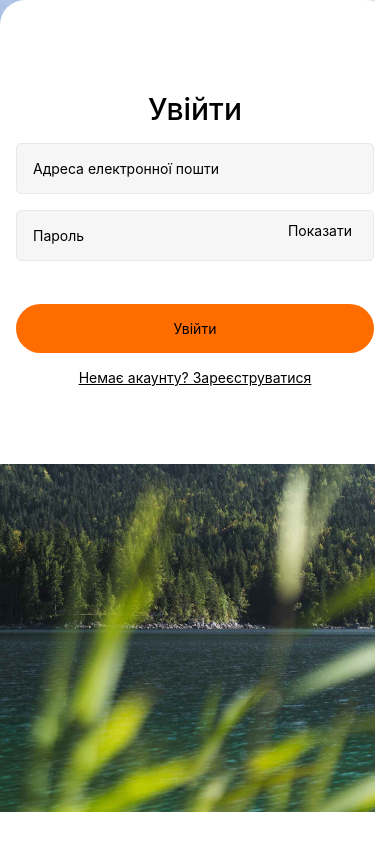
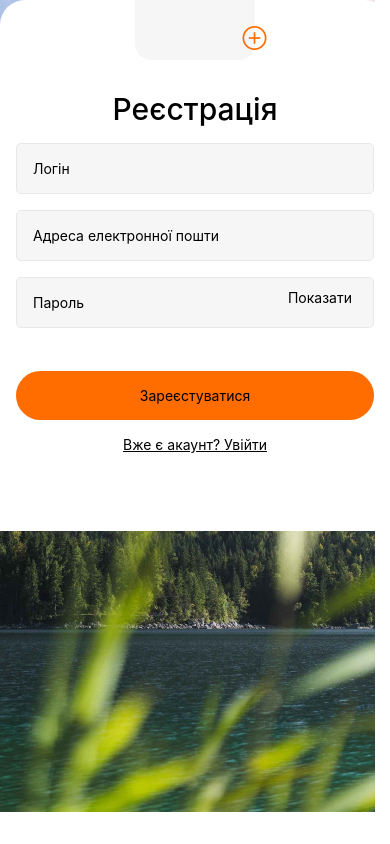
Before and after one commit to Kolokol2002/goit-react-native-hw-01, a React Native app: screen /RegistrationScreen in a window 390 px wide. Built offline with nearby package versions, Linux system fonts and the light colour scheme.

Commit message:
add logical on textInput

```diff
--- a/App.js
+++ b/App.js
@@ -6,9 +6,9 @@ import { LoginScreen } from "./src/Screens/LoginScreen";
 const App = () => {
   return (
     <View>
-      {/* <RegistrationScreen /> */}
+      <RegistrationScreen />
       {/* <PostsScreen /> */}
-      <LoginScreen />
+      {/* <LoginScreen /> */}
     </View>
   );
 };
--- a/app.json
+++ b/app.json
@@ -11,13 +11,12 @@
       "resizeMode": "contain",
       "backgroundColor": "#ffffff"
     },
-    "assetBundlePatterns": [
-      "**/*"
-    ],
+    "assetBundlePatterns": ["**/*"],
     "ios": {
       "supportsTablet": true
     },
     "android": {
+      "softwareKeyboardLayoutMode": "pan",
       "adaptiveIcon": {
         "foregroundImage": "./assets/adaptive-icon.png",
         "backgroundColor": "#ffffff"
--- a/src/Screens/LoginScreen.jsx
+++ b/src/Screens/LoginScreen.jsx
@@ -2,14 +2,33 @@ import { Input } from "../components/Inputs";
 import { ButtonLogin } from "../components/Buttons";
 import { IsLogin } from "../components/IsLogin";
 import { ContainnerRegLogin } from "../components/ContainnerRegLogin";
+import { Alert } from "react-native";
+import { useState } from "react";
 
 export const LoginScreen = () => {
+  const [name, setName] = useState("");
+  const [password, setPassword] = useState("");
+
+  const onSubmit = () => {
+    Alert.alert("Credentials", `Login: ${name}\nPassword: ${password}`);
+  };
+
   return (
     <ContainnerRegLogin title={"Увійти"}>
-      <Input typeInput={"email"} placeholder={"Адреса електронної пошти"} />
-      <Input typeInput={"password"} placeholder={"Пароль"} />
+      <Input
+        value={name}
+        onChangeText={setName}
+        typeInput={"email"}
+        placeholder={"Адреса електронної пошти"}
+      />
+      <Input
+        value={password}
+        onChangeText={setPassword}
+        typeInput={"password"}
+        placeholder={"Пароль"}
+      />
 
-      <ButtonLogin text={"Увійти"} />
+      <ButtonLogin onPress={onSubmit} text={"Увійти"} />
       <IsLogin text={"Немає акаунту? Зареєструватися"} />
     </ContainnerRegLogin>
   );
--- a/src/Screens/RegistrationScreen.jsx
+++ b/src/Screens/RegistrationScreen.jsx
@@ -3,15 +3,38 @@ import { ButtonLogin } from "../components/Buttons";
 import { PhotoBox } from "../components/PhotoBox";
 import { IsLogin } from "../components/IsLogin";
 import { ContainnerRegLogin } from "../components/ContainnerRegLogin";
+import { useState } from "react";
+import { Alert } from "react-native";
 
 export const RegistrationScreen = () => {
+  const [name, setName] = useState("");
+  const [mail, setMail] = useState("");
+  const [password, setPassword] = useState("");
+
+  const onSubmit = () => {
+    Alert.alert(
+      "Credentials",
+      `Login: ${name}\nMail: ${mail}\nPassword: ${password}`
+    );
+  };
+
   return (
     <ContainnerRegLogin title={"Реєстрація"}>
       <PhotoBox />
-      <Input placeholder={"Логін"} />
-      <Input typeInput={"email"} placeholder={"Адреса електронної пошти"} />
-      <Input typeInput={"password"} placeholder={"Пароль"} />
-      <ButtonLogin text={"Зареєстуватися"} />
+      <Input value={name} onChangeText={setName} placeholder={"Логін"} />
+      <Input
+        value={mail}
+        onChangeText={setMail}
+        typeInput={"email"}
+        placeholder={"Адреса електронної пошти"}
+      />
+      <Input
+        value={password}
+        onChangeText={setPassword}
+        typeInput={"password"}
+        placeholder={"Пароль"}
+      />
+      <ButtonLogin onPress={onSubmit} text={"Зареєстуватися"} />
       <IsLogin text={"Вже є акаунт? Увійти"} />
     </ContainnerRegLogin>
   );
--- a/src/components/Buttons.jsx
+++ b/src/components/Buttons.jsx
@@ -1,6 +1,6 @@
-import { Alert, Pressable, StyleSheet, Text } from "react-native";
+import { Pressable, StyleSheet, Text } from "react-native";
 
-export const ButtonLogin = ({ text }) => {
+export const ButtonLogin = ({ text, onPress }) => {
   return (
     <Pressable
       style={({ pressed }) => [
@@ -9,7 +9,7 @@ export const ButtonLogin = ({ text }) => {
         },
         styles.button,
       ]}
-      onPress={() => Alert.alert("Button Pressed!")}
+      onPress={onPress}
     >
       <Text>{text}</Text>
     </Pressable>
--- a/src/components/ContainnerRegLogin.jsx
+++ b/src/components/ContainnerRegLogin.jsx
@@ -1,15 +1,24 @@
-import { ImageBackground, StyleSheet, Text, View } from "react-native";
+import {
+  ImageBackground,
+  Keyboard,
+  StyleSheet,
+  Text,
+  TouchableWithoutFeedback,
+  View,
+} from "react-native";
 import backgroundImg from "../image/backgroundImg.jpg";
 
 export const ContainnerRegLogin = ({ title, children }) => {
   return (
     <ImageBackground source={backgroundImg}>
-      <View style={styles.container}>
-        <View style={styles.content}>
-          <Text style={styles.title}>{title}</Text>
-          {children}
+      <TouchableWithoutFeedback onPress={Keyboard.dismiss}>
+        <View style={styles.container}>
+          <View style={styles.content}>
+            <Text style={styles.title}>{title}</Text>
+            {children}
+          </View>
         </View>
-      </View>
+      </TouchableWithoutFeedback>
     </ImageBackground>
   );
 };
--- a/src/components/Inputs.jsx
+++ b/src/components/Inputs.jsx
@@ -5,10 +5,11 @@ import {
   Text,
   View,
   Pressable,
-  Alert,
+  KeyboardAvoidingView,
+  Platform,
 } from "react-native";
 
-export const Input = ({ typeInput, placeholder }) => {
+export const Input = ({ typeInput, placeholder, value, onChangeText }) => {
   const [borderColor, setBorderColor] = useState("#E8E8E8");
   const [backgroundColor, setBackgroundColor] = useState("#F6F6F6");
   const [togglePassword, setTogglePassword] = useState(true);
@@ -29,9 +30,14 @@ export const Input = ({ typeInput, placeholder }) => {
     case "password":
       return (
         <View style={styles.inputPassword}>
+          <KeyboardAvoidingView
+            behavior={Platform.OS == "ios" ? "padding" : "height"}
+          >
             <TextInput
               onBlur={onBlur}
               onFocus={onFocus}
+              value={value}
+              onChangeText={onChangeText}
               secureTextEntry={togglePassword}
               placeholder={placeholder}
               style={[
@@ -39,6 +45,7 @@ export const Input = ({ typeInput, placeholder }) => {
                 styles.input,
               ]}
             />
+          </KeyboardAvoidingView>
           <Pressable style={styles.view} onPress={onTogglePassword}>
             <Text>Показати</Text>
           </Pressable>
@@ -46,9 +53,14 @@ export const Input = ({ typeInput, placeholder }) => {
       );
     default:
       return (
+        <KeyboardAvoidingView
+          behavior={Platform.OS == "ios" ? "padding" : "height"}
+        >
           <TextInput
             onBlur={onBlur}
             onFocus={onFocus}
+            value={value}
+            onChangeText={onChangeText}
             inputMode={typeInput}
             style={[
               { backgroundColor: backgroundColor, borderColor: borderColor },
@@ -56,6 +68,7 @@ export const Input = ({ typeInput, placeholder }) => {
             ]}
             placeholder={placeholder}
           />
+        </KeyboardAvoidingView>
       );
   }
 };
```
Lines whose indentation alone changed are shown as unchanged.
